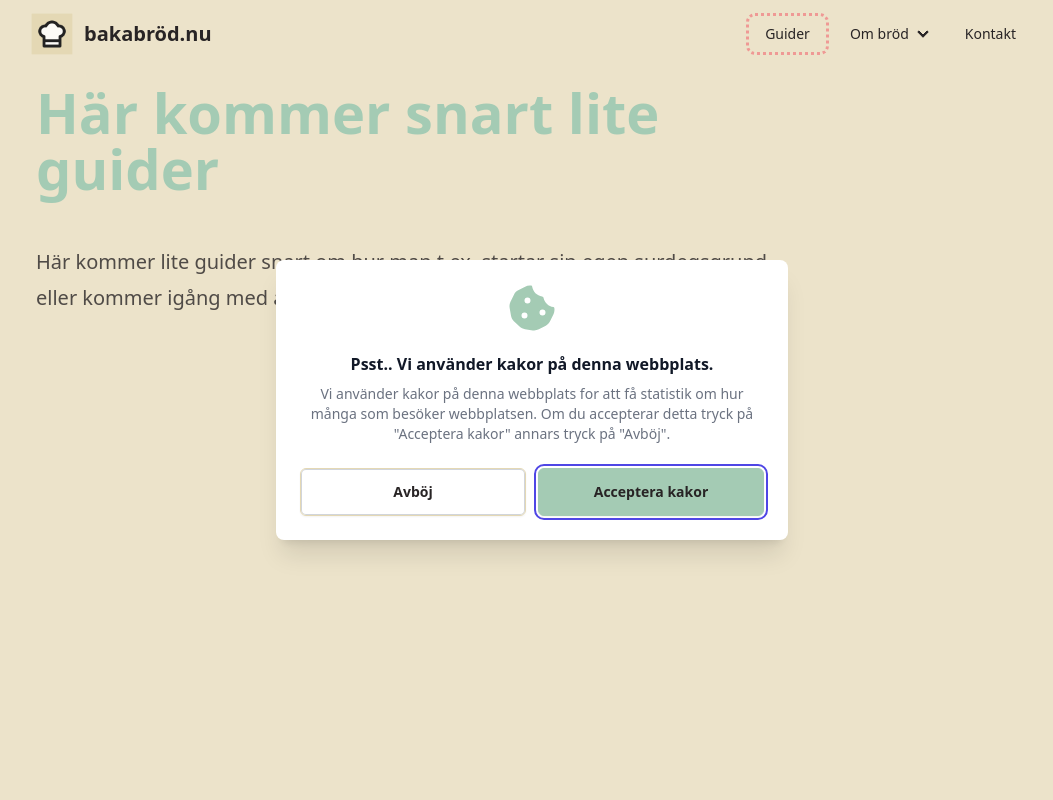
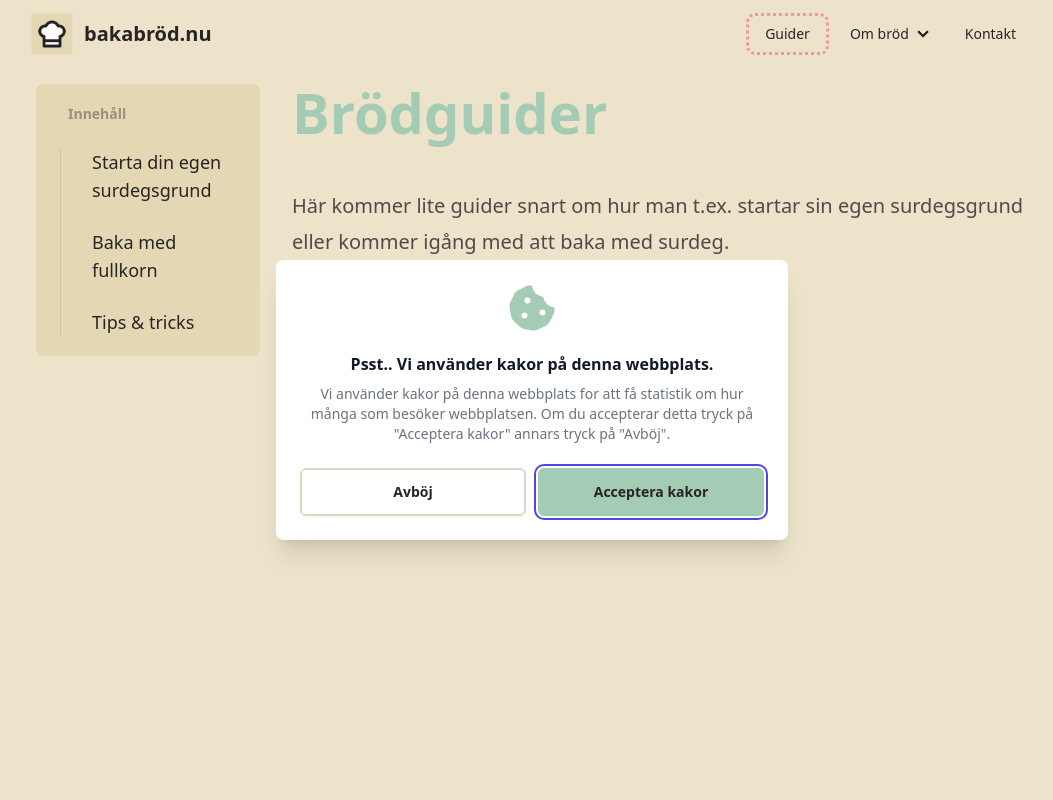
Before and after one commit to ezula/bakabrod.nu, a React (Vite) app: page /guides in a window 1280 px wide. Shown: the top 800 px of the page, without its empty margins (108-1161 px from the left). Built offline with nearby package versions, Linux system fonts and the light colour scheme.

Commit message:
Guides (#1)
* add guides page

* Remove 404 static

```diff
--- a/src/ErrorPage.tsx
+++ b/src/ErrorPage.tsx
@@ -1,9 +1,17 @@
+import { Helmet } from 'react-helmet'
+
 function ErrorPage() {
   return (
-    <div className="container max-w-5xl mx-auto pd-4">
-      <h1 className="text-6xl mt-8 mb-8">404 - Sidan finns inte</h1>
+    <>
+      <Helmet>
+        <meta name="robots" content="noindex" />
+      </Helmet>
+      <main className="container max-w-5xl mx-auto pd-4">
+        <h1 className="text-primary text-6xl font-bold mt-8 mb-8">
+          Oops.. Sidan finns inte :/
+        </h1>
         <p className="text-2xl mt-6 mb-6">
-        Sidan du söker finns inte, han e inte här.
+          Sidan du söker finns inte, den är inte här.
         </p>
         <p>
           Prova gå till{' '}
@@ -12,7 +20,8 @@ function ErrorPage() {
           </a>{' '}
           istället.
         </p>
-    </div>
+      </main>
+    </>
   )
 }
 
--- a/src/main.tsx
+++ b/src/main.tsx
@@ -4,11 +4,11 @@ import App from './App.tsx'
 import { createBrowserRouter, RouterProvider } from 'react-router-dom'
 import './index.css'
 import ErrorPage from './ErrorPage.tsx'
-import WelcomeHero from './components/WelcomeHero.tsx'
 import Calculator from './pages/Calculator.tsx'
 import Contact from './pages/Contact.tsx'
 import AboutBread from './pages/AboutBread.tsx'
 import Guides from './pages/Guides.tsx'
+import Home from './pages/Home.tsx'
 
 const router = createBrowserRouter(
   [
@@ -19,7 +19,7 @@ const router = createBrowserRouter(
       children: [
         {
           path: '/',
-          element: <WelcomeHero />,
+          element: <Home />,
         },
         {
           path: '/calculator',
@@ -34,7 +34,7 @@ const router = createBrowserRouter(
           element: <AboutBread />,
         },
         {
-          path: '/guides',
+          path: '/guides/*',
           element: <Guides />,
         },
       ],
--- a/src/pages/Guides.tsx
+++ b/src/pages/Guides.tsx
@@ -1,4 +1,76 @@
 import { Helmet } from 'react-helmet'
+import { NavLink, Outlet, Route, Routes } from 'react-router-dom'
+import StartYourOwnSourdugh from './guide-content/StartYourOwnSourdough.mdx'
+import BakeWithWholeGrain from './guide-content/BakeWithWholeGrain.mdx'
+import TipsAndTricks from './guide-content/TipsAndTricks.mdx'
+import { IoMdArrowDropdown } from 'react-icons/io'
+
+function Layout() {
+  return (
+    <main className="container max-w-5xl mx-auto p-4">
+      <div className="flex flex-col md:flex-row gap-8 w-full">
+        <nav className="hidden md:flex">
+          <ul className="menu md:menu-md lg:menu-lg bg-base-200 rounded-box w-56">
+            <li>
+              <h2 className="menu-title">Innehåll</h2>
+              <ul>
+                <li>
+                  <NavLink to="/guides/starta-egen">
+                    Starta din egen surdegsgrund
+                  </NavLink>
+                </li>
+                <li>
+                  <NavLink to="/guides/baka-med-fullkorn">
+                    Baka med fullkorn
+                  </NavLink>
+                </li>
+                <li>
+                  <NavLink to="/guides/tips-tricks">Tips & tricks</NavLink>
+                </li>
+              </ul>
+            </li>
+          </ul>
+        </nav>
+        <nav className="flex md:hidden">
+          <div className="dropdown dropdown-bottom">
+            <div tabIndex={0} role="button" className="btn m-1">
+              Innehåll
+              <IoMdArrowDropdown />
+            </div>
+            <ul
+              tabIndex={0}
+              className="dropdown-content menu bg-base-100 rounded-box z-[1] w-52 p-2 shadow"
+            >
+              <li>
+                <NavLink to="/guides/starta-egen">
+                  Starta din egen surdegsgrund
+                </NavLink>
+              </li>
+              <li>
+                <NavLink to="/guides/baka-med-fullkorn">
+                  Baka med fullkorn
+                </NavLink>
+              </li>
+              <li>
+                <NavLink to="/guides/tips-tricks">Tips & tricks</NavLink>
+              </li>
+            </ul>
+          </div>
+        </nav>
+        <section>
+          <article className="prose prose-sm md:prose-lg lg:prose-xl">
+            <h1 className="text-secondary">Brödguider</h1>
+            <p>
+              Här kommer lite guider snart om hur man t.ex. startar sin egen
+              surdegsgrund eller kommer igång med att baka med surdeg.
+            </p>
+            <Outlet />
+          </article>
+        </section>
+      </div>
+    </main>
+  )
+}
 
 function Guides() {
   return (
@@ -11,15 +83,15 @@ function Guides() {
           content="Guider och tutorials om brödbakning"
         />
       </Helmet>
-      <main className="container max-w-5xl mx-auto p-4">
-        <article className="prose prose-sm md:prose-lg lg:prose-xl">
-          <h1 className="text-secondary">Här kommer snart lite guider</h1>
-          <p>
-            Här kommer lite guider snart om hur man t.ex. startar sin egen
-            surdegsgrund eller kommer igång med att baka med surdeg.
-          </p>
-        </article>
-      </main>
+
+      <Routes>
+        <Route element={<Layout />}>
+          <Route index element={null} />
+          <Route path="/starta-egen" element={<StartYourOwnSourdugh />} />
+          <Route path="/baka-med-fullkorn" element={<BakeWithWholeGrain />} />
+          <Route path="/tips-tricks" element={<TipsAndTricks />} />
+        </Route>
+      </Routes>
     </>
   )
 }
--- a/src/components/WelcomeHero.tsx
+++ b/src/pages/Home.tsx
@@ -2,7 +2,7 @@ import { useNavigate } from 'react-router-dom'
 import ReactGA from 'react-ga4'
 import { Helmet } from 'react-helmet'
 
-function WelcomeHero() {
+function Home() {
   const navigate = useNavigate()
 
   const handleOnClick = () => {
@@ -21,7 +21,7 @@ function WelcomeHero() {
     <>
       <Helmet>
         <title>bakabröd.nu - Hem</title>
-        <link rel="canonical" href="https://bakabröd.nu/calculator" />
+        <link rel="canonical" href="https://bakabröd.nu" />
         <meta
           name="description"
           content="En kalkylator för att beräkna mängder när du bakar bröd med surdeg."
@@ -49,4 +49,4 @@ function WelcomeHero() {
   )
 }
 
-export default WelcomeHero
+export default Home
--- /dev/null
+++ b/src/pages/guide-content/BakeWithWholeGrain.mdx
@@ -0,0 +1,3 @@
+## Baka med fullkorn
+
+Info
--- /dev/null
+++ b/src/pages/guide-content/StartYourOwnSourdough.mdx
@@ -0,0 +1,3 @@
+## Starta din egen surdegsgrund
+
+Här är info om hur du kan göra det.
--- /dev/null
+++ b/src/pages/guide-content/TipsAndTricks.mdx
@@ -0,0 +1,3 @@
+## Tips & tricks
+
+Tips mm
```
Also changed, not shown: public/manifest.json, public/sitemap.txt. Lines whose indentation alone changed are shown as unchanged.
